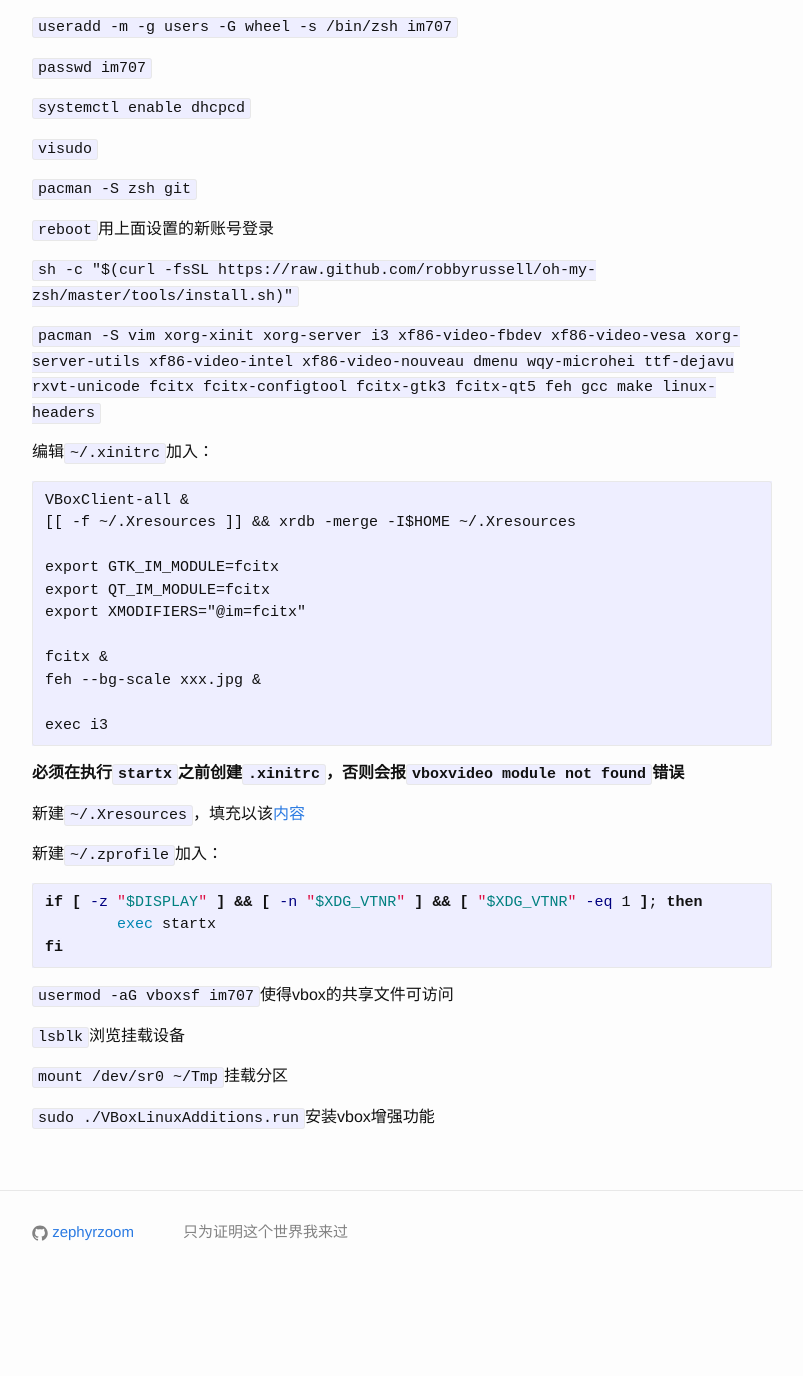
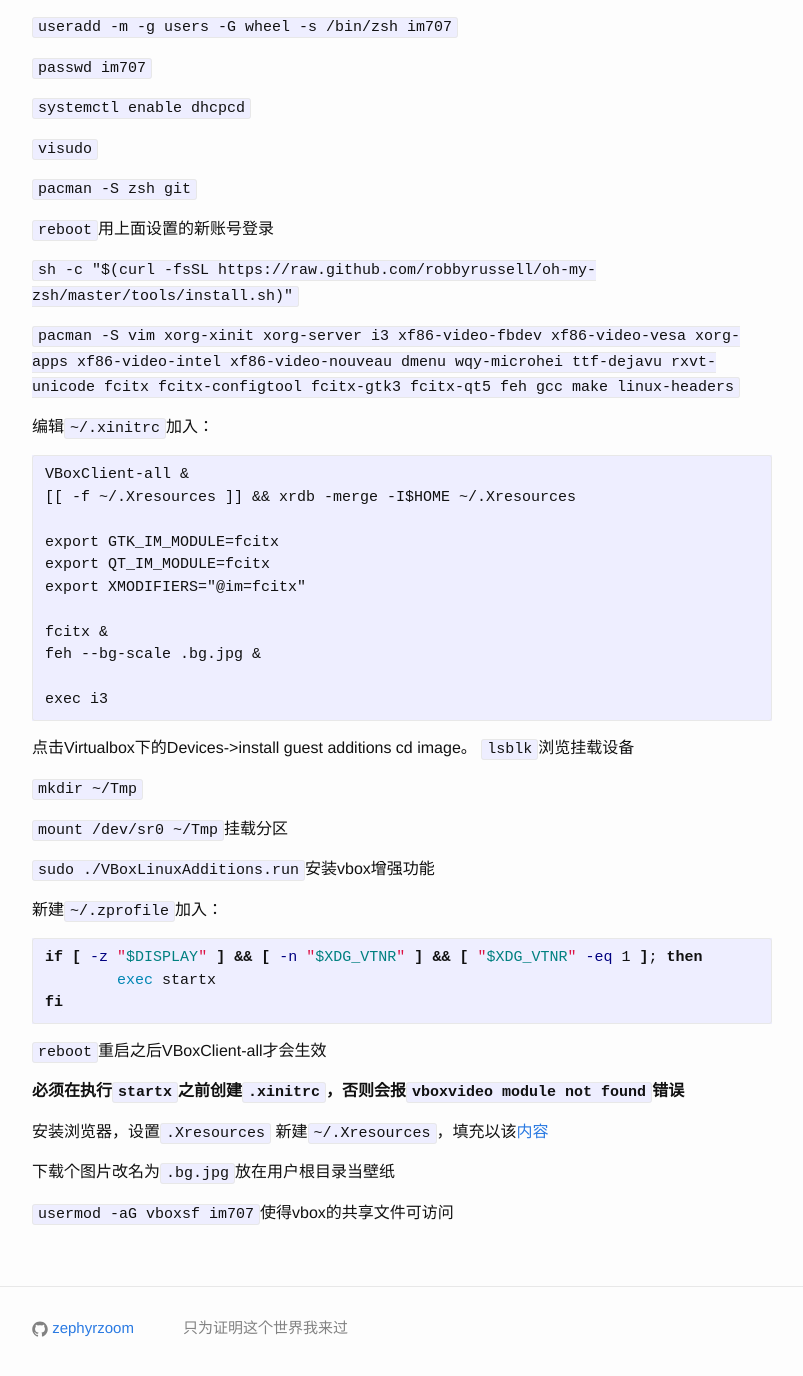
Before and after one commit to zephyrzoom/zephyrzoom.github.io, a Jekyll site: the page built from _posts/2016-11-22-archlinux-install.md, in a window 1280 px wide and 1400 px high, scrolled down 996 px. Shown: the top 1376 px of the window, without its empty margins (238-1041 px from the left). Built offline with Jekyll 4.4.1, drawn with Linux system fonts in a browser that asks for light colours; before the commit the page ends 2300 px from its top, so only the background shows below that.

Commit message:
更新archlinux

````diff
--- a/_posts/2016-11-22-archlinux-install.md
+++ b/_posts/2016-11-22-archlinux-install.md
@@ -58,7 +58,7 @@ date: 2016-11-22 00:00:00 +0800
 
 `sh -c "$(curl -fsSL https://raw.github.com/robbyrussell/oh-my-zsh/master/tools/install.sh)"`
 
-`pacman -S vim xorg-xinit xorg-server i3 xf86-video-fbdev xf86-video-vesa xorg-server-utils xf86-video-intel xf86-video-nouveau dmenu wqy-microhei ttf-dejavu rxvt-unicode fcitx fcitx-configtool fcitx-gtk3 fcitx-qt5 feh gcc make linux-headers`
+`pacman -S vim xorg-xinit xorg-server i3 xf86-video-fbdev xf86-video-vesa xorg-apps xf86-video-intel xf86-video-nouveau dmenu wqy-microhei ttf-dejavu rxvt-unicode fcitx fcitx-configtool fcitx-gtk3 fcitx-qt5 feh gcc make linux-headers`
 
 编辑`~/.xinitrc`加入：
 
@@ -71,13 +71,19 @@ export QT_IM_MODULE=fcitx
 export XMODIFIERS="@im=fcitx"
 
 fcitx &
-feh --bg-scale xxx.jpg &
+feh --bg-scale .bg.jpg &
 
 exec i3
 ```
-**必须在执行`startx`之前创建`.xinitrc`，否则会报`vboxvideo module not found`错误**
 
-新建`~/.Xresources`，填充以该[内容](http://codepad.org/8jSRXgMC)
+点击Virtualbox下的Devices->install guest additions cd image。
+`lsblk`浏览挂载设备
+
+`mkdir ~/Tmp`
+
+`mount /dev/sr0 ~/Tmp`挂载分区
+
+`sudo ./VBoxLinuxAdditions.run`安装vbox增强功能
 
 新建`~/.zprofile`加入：
 
@@ -87,10 +93,13 @@ if [ -z "$DISPLAY" ] && [ -n "$XDG_VTNR" ] && [ "$XDG_VTNR" -eq 1 ]; then
 fi
 ```
 
+`reboot`重启之后VBoxClient-all才会生效
+
+**必须在执行`startx`之前创建`.xinitrc`，否则会报`vboxvideo module not found`错误**
+
+安装浏览器，设置`.Xresources`
+新建`~/.Xresources`，填充以该[内容](http://codepad.org/8jSRXgMC)
+
+下载个图片改名为`.bg.jpg`放在用户根目录当壁纸
+
 `usermod -aG vboxsf im707`使得vbox的共享文件可访问
-
-`lsblk`浏览挂载设备
-
-`mount /dev/sr0 ~/Tmp`挂载分区
-
-`sudo ./VBoxLinuxAdditions.run`安装vbox增强功能
````
